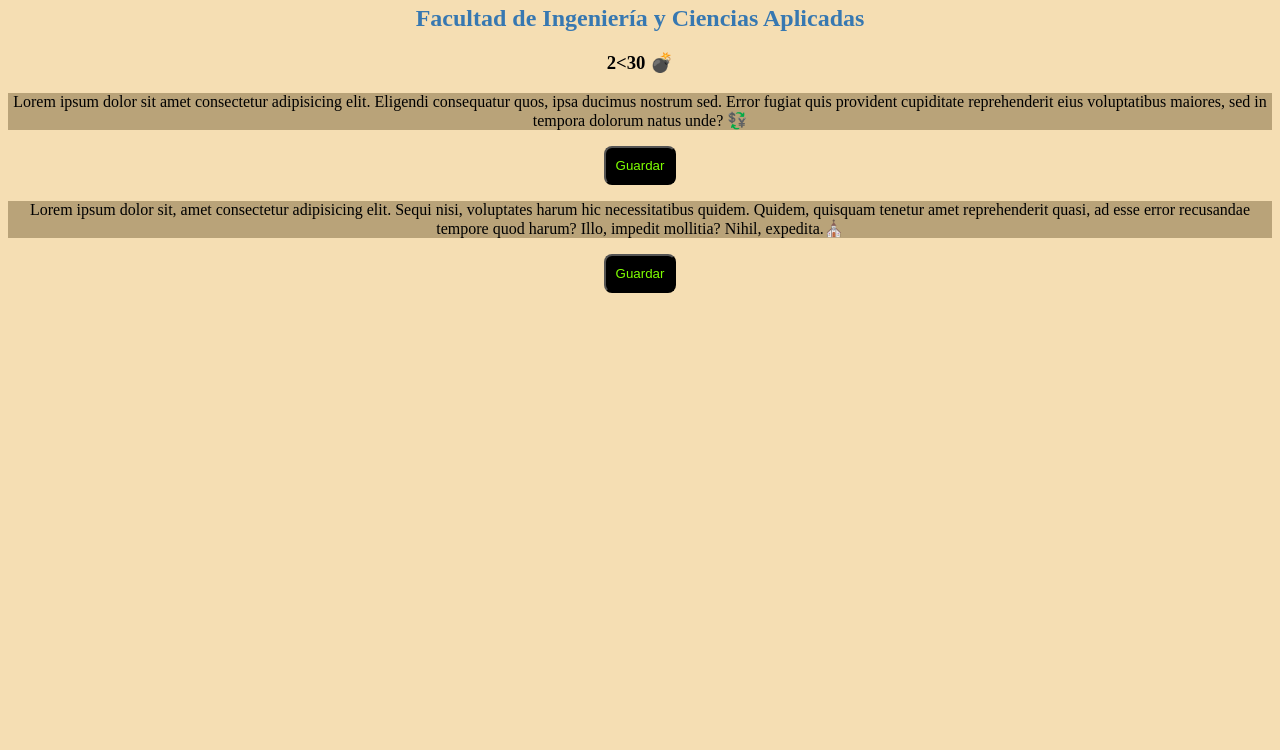
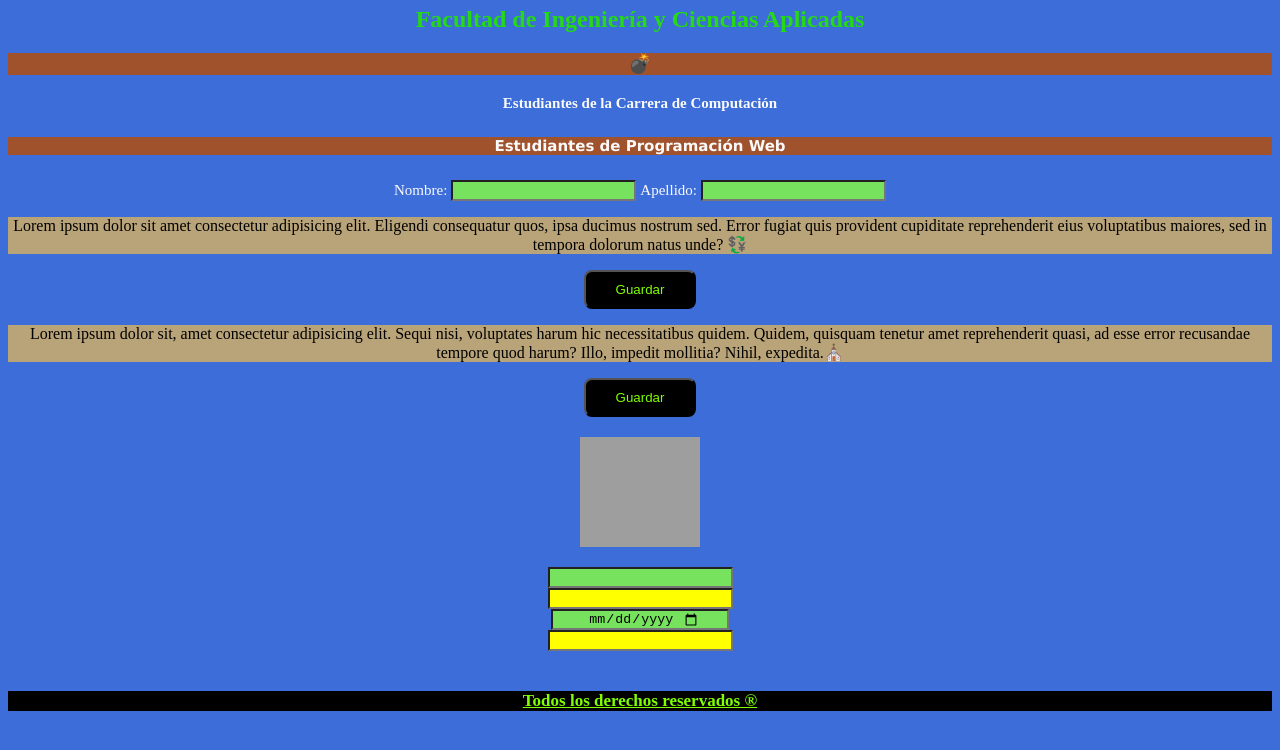
Before and after one commit to ArexDer/pw_u1_p7_dr, a plain HTML site: page html/cssexterno.html in a window 1280 px wide. Shown: the part 75-825 px from the top of the page. Before the commit the page ends 800 px from the top, so only its background shows below. Drawn offline with Linux system fonts and the light colour scheme; grey boxes are pictures that could not be loaded.

Commit message:
ejercicio de dos htmls y con css externo

```diff
--- a/css/style.css
+++ b/css/style.css
@@ -1,17 +1,19 @@
-
+/*Centrados Generales*/
 *{
-    background: wheat;
+    background: rgb(60, 109, 216);
     text-align: center;
 }
 
 
+
+
 h1{
-    color: rgb(213, 38, 219);
+    color: rgb(175, 231, 20);
 
 
 }
 h2{
-    color: rgb(55, 120, 177);
+    color: rgb(37, 218, 21);
 }
 p{
     background: rgb(185, 163, 121);
@@ -21,5 +23,89 @@ button{
     color: chartreuse;
     background: black;
     border-radius: 8px;
-    padding: 10px;
+    padding: 10px 30px;
 }
+
+button:hover{
+    color: rgb(0, 0, 0);
+    background: rgb(33, 245, 5);
+    border-radius: 8px;
+    padding: 10px 30px;
+}
+
+
+.titulos{
+    color: rgb(250, 250, 250);
+    font-size: 15px;
+}
+
+input{
+    background-color: white;
+}
+
+#id_pie_pagina_uce {
+    font-size: 17px;
+    color: chartreuse;
+    text-decoration: underline;
+    background: black;
+}
+
+#id_pie_pagina_uce:hover {
+    font-size: 17px;
+    color: rgb(13, 14, 13);
+    background: white;
+
+
+}
+img[src]{
+
+    padding: 20px;
+    width:120px;
+    height: 110px;
+}
+
+/* OTRA FORMA DE HACERLO ES
+img[src = "valorque quiera es decir la URL."]{
+
+    padding: 20px;
+    width:120px;
+    height: 110px;
+}
+*/
+
+/* Todas las imagenes cuyo SRC -- almenos tenga este texto
+con el "*" quiere decir que tiene mas cosas y ".png"
+
+img[src*= ".png"]{
+
+    padding: 20px;
+    width:120px;
+    height: 110px;
+}
+
+*/
+
+input[type]{
+    background: yellow;
+}
+
+input[type="text"]{
+    background: rgb(119, 226, 93);
+}
+
+input[type="date"]{
+    background: rgb(119, 226, 93);
+    padding: 0px 27px;
+}
+#ejercicio_clase {
+    display: flex;
+    flex-direction: column;
+    align-items: center;
+  }
+
+/* Convinacion de Selectores */
+/* Para que no se duplique código */
+h1,h3,h5{
+    background: sienna;
+    font-family: Verdana, Geneva, Tahoma, sans-serif;
+}
--- a/html/cssexterno.html
+++ b/html/cssexterno.html
@@ -3,13 +3,7 @@
   <head>
     <meta charset="UTF-8" />
     <meta name="viewport" content="width=device-width, initial-scale=1.0" />
-    <link rel="stylesheet" href="../css/style.css">
-    <!--
-    <link rel="stylesheet" href="../css/style.css"    USAR ESTAAA SINO CERO.>
-    -->
-    <!--SIEMPRE USAR RUTAS RELATIVAS   IMPORTANTE.....MUY IMPORTANTE-->
-    <!--Ruta relativa MAS SEGURA y MAS CONFIABLE   /style.css -->
-    <!---->
+    <link rel="stylesheet" href="../css/style.css" />
     <title>Css Externo</title>
   </head>
   <body>
@@ -19,7 +13,16 @@
     <nav></nav>
     <section>
       <h2>Facultad de Ingenier&iacute;a y Ciencias Aplicadas</h2>
-      <h3>2&#60;30 &#128163;</h3>
+      <h3>&#128163;</h3>
+      <h4 class="titulos">Estudiantes de la Carrera de Computaci&#243;n</h4>
+      <h5 class="titulos">Estudiantes de Programaci&#243;n Web</h5>
+
+      <label class="titulos" for="idinput">Nombre:</label
+      ><!--for:-->
+      <input id="idinput" type="text" />
+
+      <label class="titulos" for="idapellido">Apellido:</label>
+      <input id="idapellido" type="text" />
       <p>
         Lorem ipsum dolor sit amet consectetur adipisicing elit. Eligendi
         consequatur quos, ipsa ducimus nostrum sed. Error fugiat quis provident
@@ -35,9 +38,24 @@
         amet reprehenderit quasi, ad esse error recusandae tempore quod harum?
         Illo, impedit mollitia? Nihil, expedita.&#9962;
       </p>
+
       <button>Guardar</button>
 
+
+
     </section>
-    <footer></footer>
+    <section id="ejercicio_clase">
+      <img src="https://cdn-icons-png.flaticon.com/512/3239/3239279.png" alt="imagen de un pato blanco y no se carga la URL">
+
+      <input type="text">
+      <input type="number">
+      <input type="date">
+      <input type="password">
+    </section>
+    <footer>
+
+
+      <h6 id="id_pie_pagina_uce">Todos los derechos reservados &#174;</h6>
+    </footer>
   </body>
 </html>
```
Also changed, not shown: html/conbinacion.html (added, +22 -0 lines).
